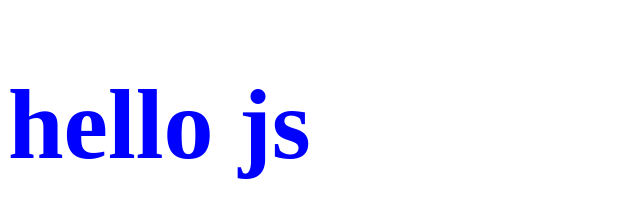
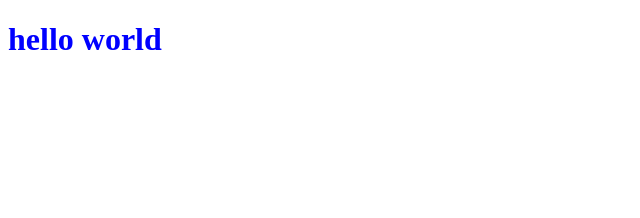
Before and after one commit to AbdelilahChahbouni/java_script, a plain HTML site: page index.html in a window 1280 px wide. Shown: the whole page, without its empty margins (0-640 px from the left). Drawn offline with Linux system fonts and the light colour scheme.

Commit message:
Comments And Bad Paractices

```diff
--- a/index.html
+++ b/index.html
@@ -4,9 +4,9 @@
     <meta charset="UTF-8">
     <meta name="viewport" content="width=device-width, initial-scale=1.0">
     <title>Course Jave Script By Elzero</title>
-    <script src="script1.js"></script>
+    <script src="script2.js"></script>
 </head>
 <body>
-
+    <h1>hello world</h1>
 </body>
 </html>
--- a/script2.js
+++ b/script2.js
@@ -1 +1,6 @@
-// where To Put The Code in Program
+// where To Put The Code js in  Program
+// you can put the code js in head or in the last in body
+// the best place is in the last of code in body
+window.onload = function(){
+    document.querySelector("h1").style.color = "blue";
+};
```
Also changed, not shown: script3.js (added, +11 -0 lines).
